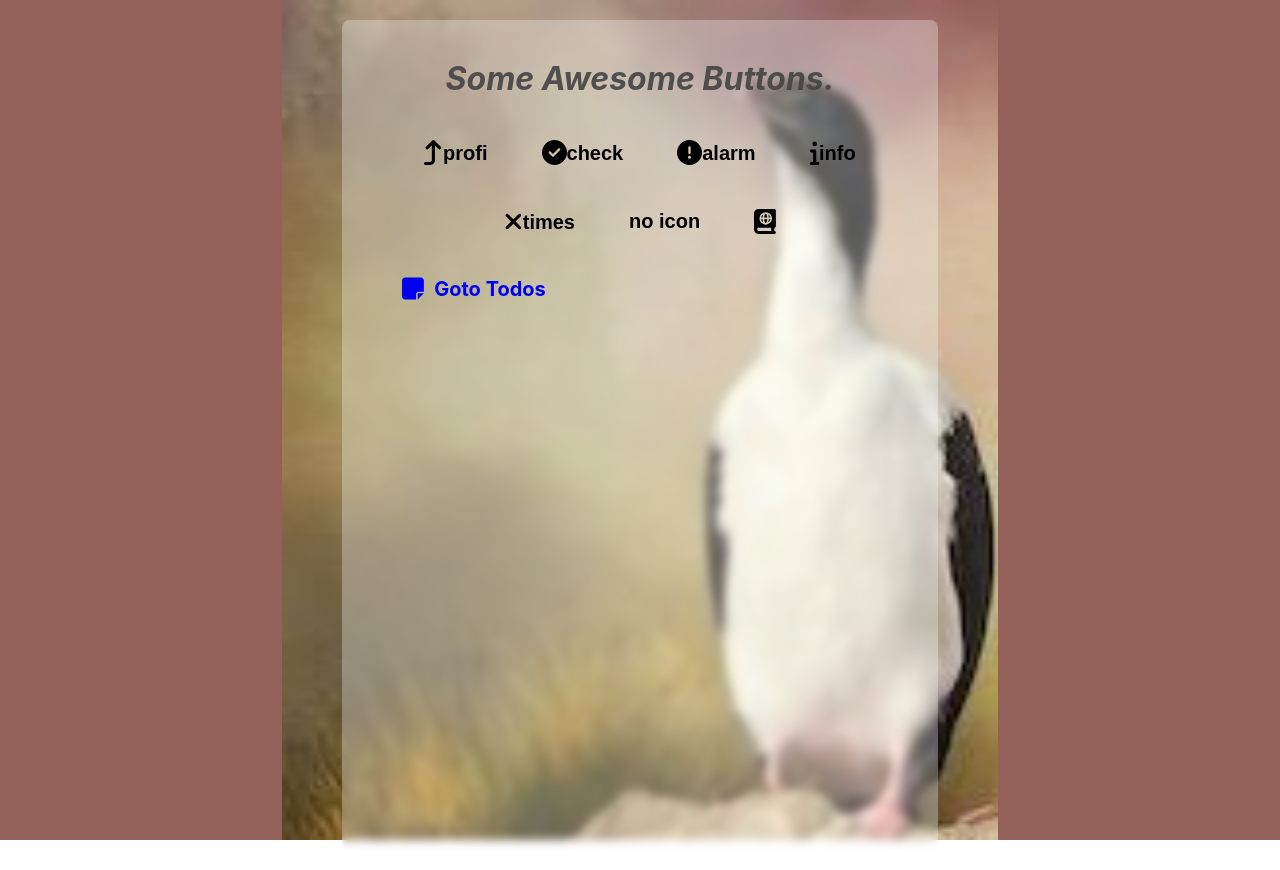
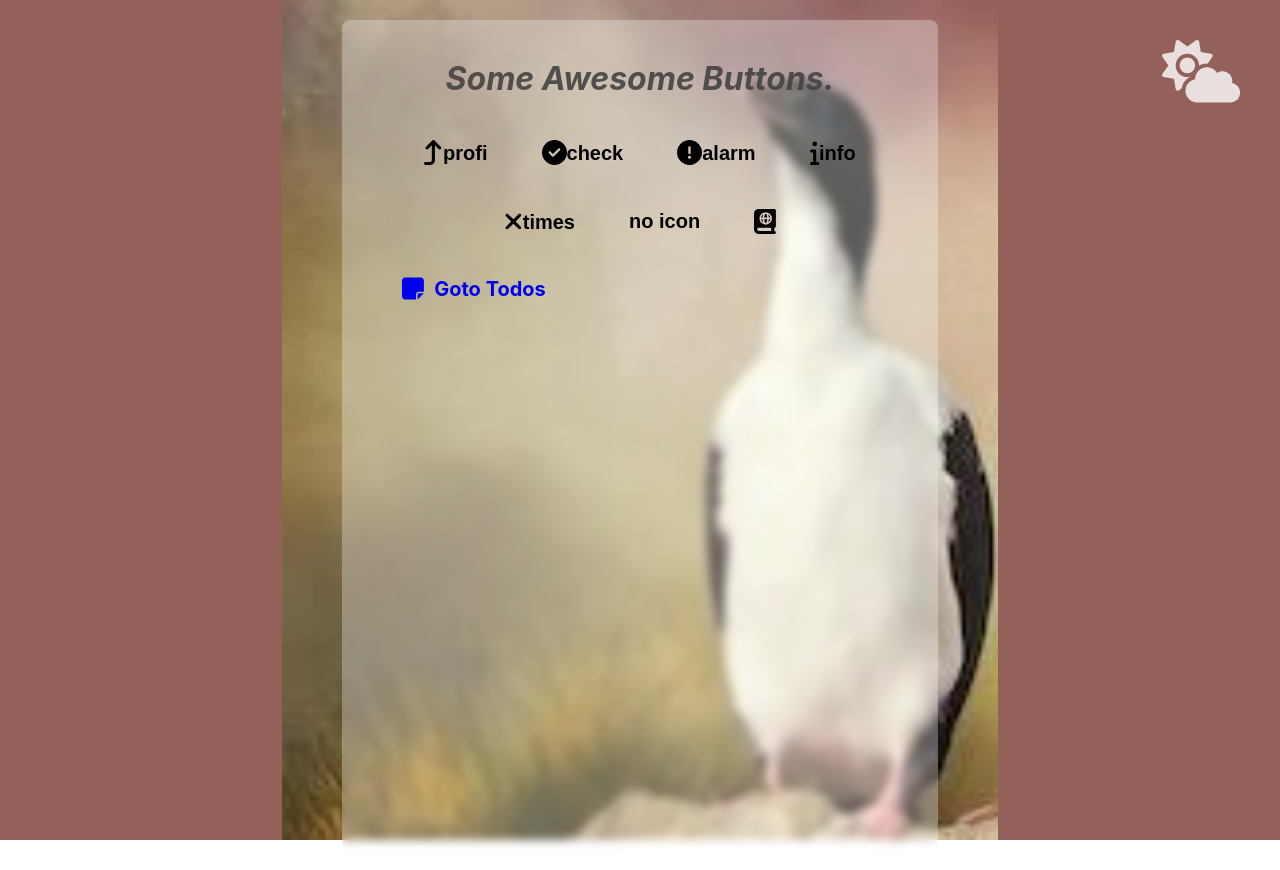
Before and after one commit to minnas/post-app-react, a React (Vite) app: page / in a window 1280 px wide. Built offline with nearby package versions, Linux system fonts and the light colour scheme.

Commit message:
added some logo to both pages

```diff
--- a/src/components/views/Home.tsx
+++ b/src/components/views/Home.tsx
@@ -1,4 +1,4 @@
-import { faBookAtlas, faCheckCircle, faExclamationCircle, faInfo, faLevelUp, faTimes, faNoteSticky } from "@fortawesome/free-solid-svg-icons";
+import { faBookAtlas, faCheckCircle, faExclamationCircle, faInfo, faLevelUp, faTimes, faNoteSticky, faCloudSun } from "@fortawesome/free-solid-svg-icons";
 import { FontAwesomeIcon } from "@fortawesome/react-fontawesome";
 import React, { MouseEventHandler } from "react";
 import { NavLink } from "react-router-dom";
@@ -29,6 +29,7 @@ const Home: React.FC<ViewProps> = ({
     return (
       <div>
         <div className="content">
+        <span className="home-cloud-sun"><FontAwesomeIcon icon={faCloudSun} size="lg"/></span>
           <div className="content-inner">
             <h1>Some Awesome Buttons.</h1>
             <div className="awesome-button-list">
--- a/src/components/views/Todos.tsx
+++ b/src/components/views/Todos.tsx
@@ -1,4 +1,4 @@
-import { faBookAtlas, faHome, faSpinner, faCheck, faTimes } from "@fortawesome/free-solid-svg-icons";
+import { faBookAtlas, faHome, faSpinner, faCheck, faTimes, faSnowflake } from "@fortawesome/free-solid-svg-icons";
 import { FontAwesomeIcon } from "@fortawesome/react-fontawesome";
 import React, { useEffect, useState } from "react";
 import { NavLink } from "react-router-dom";
@@ -28,6 +28,7 @@ const Todos: React.FC<ViewProps> = ({
     return (
       <div>
         <div className="content">
+          <span className="todos-show-flake"><FontAwesomeIcon icon={faSnowflake} size="lg"/></span>
           <div className="content-inner">
             <div className="todos-toolbar">
               <h1>Some Awesome Todos.</h1>
--- a/src/components/views/home.scss
+++ b/src/components/views/home.scss
@@ -40,3 +40,10 @@
     }
   }
 }
+.home-cloud-sun {
+  position: fixed;
+  top: 4rem;
+  right: 4rem;
+  color: rgba(255, 255, 255, 0.8);
+  font-size: 5rem;
+}
--- a/src/components/views/todos.scss
+++ b/src/components/views/todos.scss
@@ -38,3 +38,10 @@ h3.todo-list-header {
     grid-column-gap: 1rem;
   }
 }
+.todos-show-flake {
+  position: fixed;
+  top: 4rem;
+  right: 4rem;
+  color: rgba(255, 255, 255, 0.8);
+  font-size: 5rem;
+}
```
